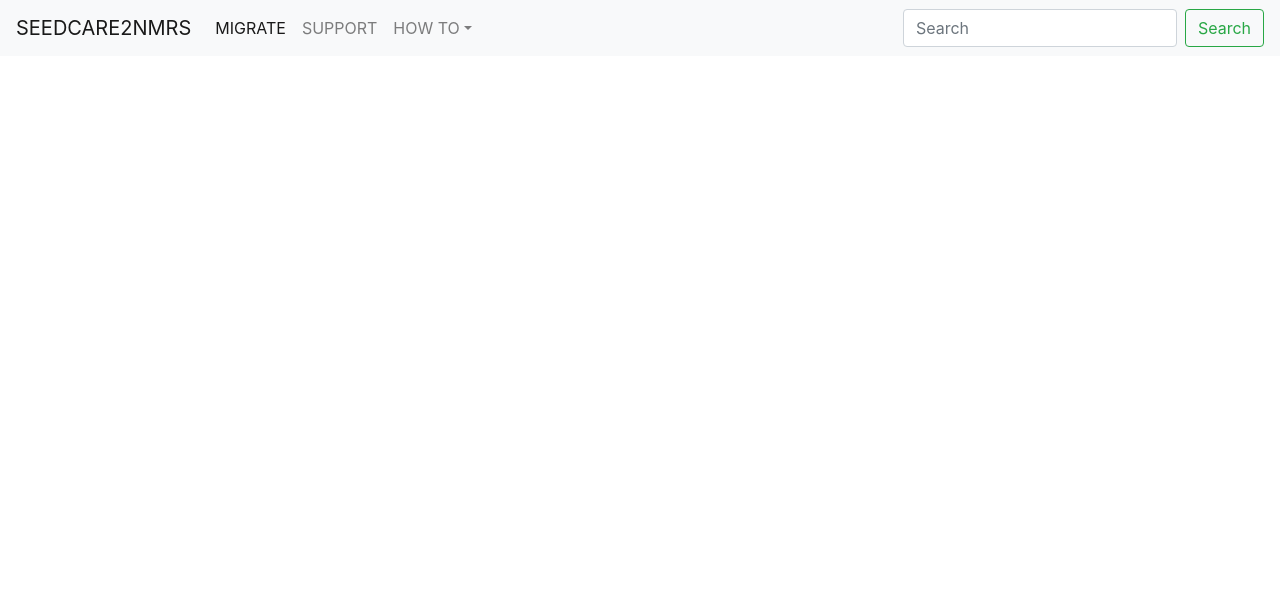
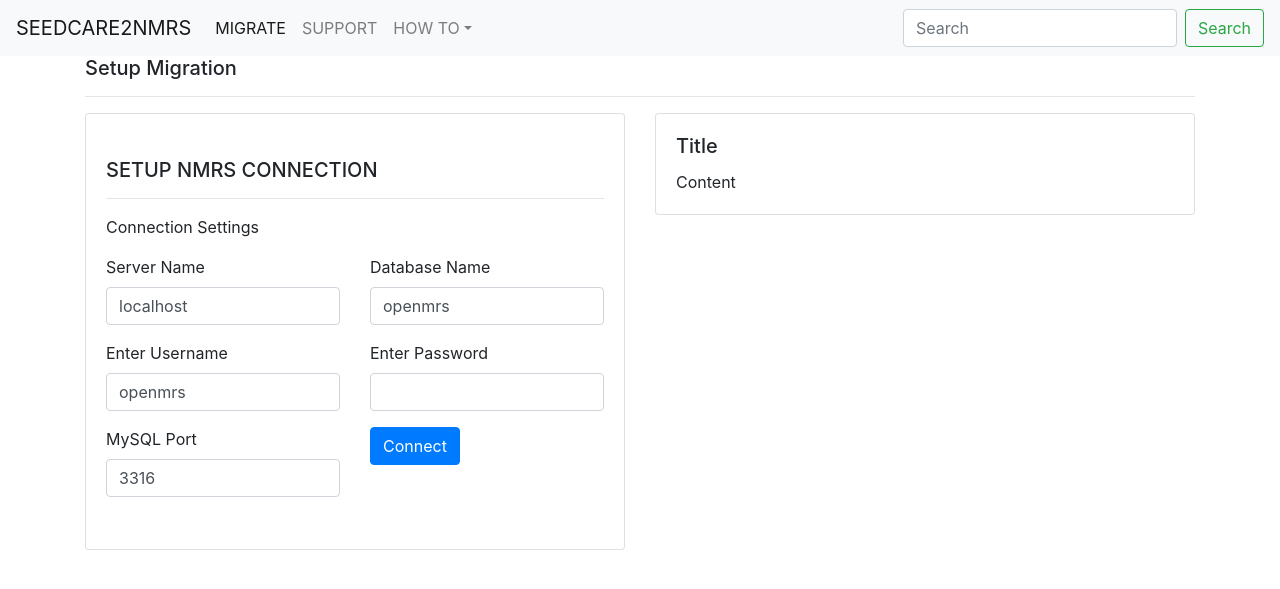
Before and after one commit to ihvn2020/SEEDSCareToNMRS, a PHP site: page / in a window 1280 px wide. Shown: the top 589 px of the page. Run offline with PHP 8.4, Linux system fonts and the light colour scheme.

Commit message:
First Page

```diff
--- a/index.php
+++ b/index.php
@@ -47,6 +47,73 @@
            </div>
        </nav>
 
+       <div class="container">
+       <h5>Setup Migration</h5>
+       <hr>
+       <div class="row">
+           <div class="col-md-6">
+           <div class="card">
+               <div class="card-body">
+               <br>
+                   <h5 class="card-title">SETUP NMRS CONNECTION</h5><hr>
+                   <p class="card-text">Connection Settings</p>
+                   <form action="" method="post">
+
+                   <div class="row">
+                       <div class="col-md-6">
+                            <div class="form-group">
+                                <label for="servername">Server Name</label>
+                                <input id="servername" class="form-control" type="text" name="servername" value="localhost">
+                            </div>
+                       </div>
+                       <div class="col-md-6">
+                            <div class="form-group">
+                                <label for="servername">Database Name</label>
+                                <input id="servername" class="form-control" type="text" name="database" value="openmrs">
+                            </div>
+                       </div>
+                       <div class="col-md-6">
+                            <div class="form-group">
+                                <label for="servername">Enter Username</label>
+                                <input id="servername" class="form-control" type="text" name="username" value="openmrs">
+                            </div>
+                       </div>
+                       <div class="col-md-6">
+                            <div class="form-group">
+                                <label for="servername">Enter Password</label>
+                                <input id="servername" class="form-control" type="text" name="password">
+                            </div>
+                       </div>
+                       <div class="col-md-6">
+                            <div class="form-group">
+                                <label for="servername">MySQL Port</label>
+                                <input id="servername" class="form-control" type="number" name="portno" value="3316">
+                            </div>
+                       </div>
+                       <div class="col-md-6">
+                            <div class="form-group">
+                                <button type="submit" class="btn btn-primary">Connect</button>
+                            </div>
+                       </div>
+                   </div>
+
+                   </form>
+               </div>
+           </div>
+           </div>
+
+           <div class="col-md-6">
+                <div class="card">
+                    <div class="card-body">
+                        <h5 class="card-title">Title</h5>
+                        <p class="card-text">Content</p>
+                    </div>
+                </div>
+           </div>
+       </div>
+
+       </div>
+
 
         <!-- jQuery -->
         <script src="assets/js/jquery-3.4.1.min.js"></script>
```
